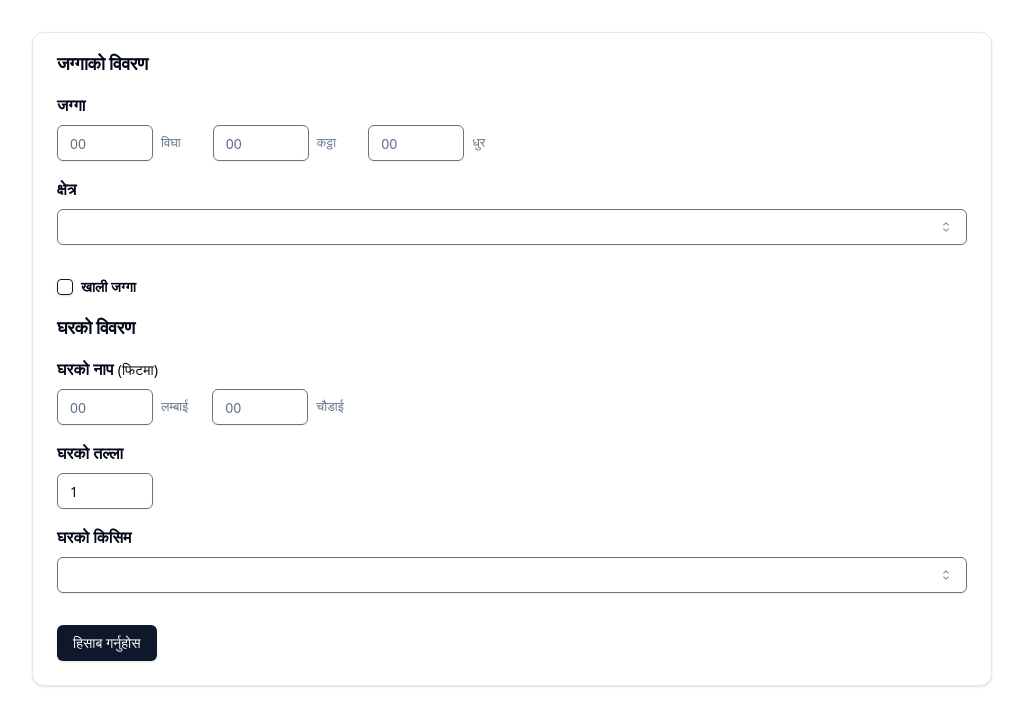
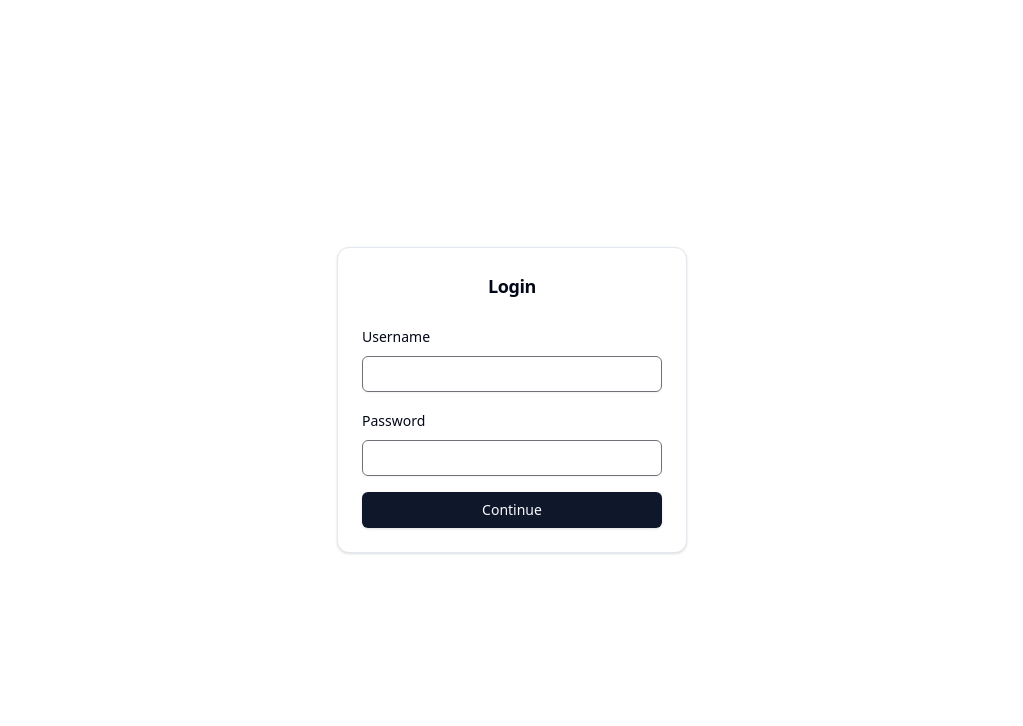
Before and after one commit to suryabanshi-janak/property-tax, a React (Vite) app: page / in a window 1280 px wide. Shown: the top 726 px of the page, without its empty margins (128-1151 px from the left). Built offline with nearby package versions, Linux system fonts and the light colour scheme.

Commit message:
dummy authentication

```diff
--- a/src/App.tsx
+++ b/src/App.tsx
@@ -1,6 +1,17 @@
+import * as React from 'react';
 import { LandForm } from './components/LandForm';
+import { Login } from './components/Login';
 
 function App() {
+  const [authToken, setAuthToken] = React.useState('');
+
+  if (!authToken)
+    return (
+      <div className='min-h-screen grid place-content-center'>
+        <Login setToken={setAuthToken} />
+      </div>
+    );
+
   return (
     <div className='container max-w-5xl my-8'>
       <LandForm />
--- /dev/null
+++ b/src/components/Login.tsx
@@ -0,0 +1,76 @@
+import { zodResolver } from '@hookform/resolvers/zod';
+import { useForm } from 'react-hook-form';
+
+import { Button } from '@/components/ui/button';
+import { Card, CardContent, CardHeader, CardTitle } from '@/components/ui/card';
+import { AuthRequestData, AuthValidator } from '@/lib/validator/auth';
+import {
+  Form,
+  FormControl,
+  FormField,
+  FormItem,
+  FormLabel,
+  FormMessage,
+} from './ui/form';
+import { Input } from './ui/input';
+
+export function Login({ setToken }: { setToken: (token: string) => void }) {
+  const form = useForm<AuthRequestData>({
+    resolver: zodResolver(AuthValidator),
+    defaultValues: {
+      username: '',
+      password: '',
+    },
+  });
+
+  const onSubmit = (data: AuthRequestData) => {
+    const { username, password } = data;
+
+    if (username === 'rim@dai' && password === 'Rim@0910') {
+      setToken(crypto.randomUUID());
+    }
+  };
+
+  return (
+    <Card className='w-[350px]'>
+      <CardHeader>
+        <CardTitle className='text-center text-lg'>Login</CardTitle>
+      </CardHeader>
+      <CardContent>
+        <Form {...form}>
+          <form onSubmit={form.handleSubmit(onSubmit)} className='space-y-4'>
+            <FormField
+              control={form.control}
+              name='username'
+              render={({ field }) => (
+                <FormItem>
+                  <FormLabel>Username</FormLabel>
+                  <FormControl>
+                    <Input {...field} type='text' />
+                  </FormControl>
+                  <FormMessage />
+                </FormItem>
+              )}
+            />
+            <FormField
+              control={form.control}
+              name='password'
+              render={({ field }) => (
+                <FormItem>
+                  <FormLabel>Password</FormLabel>
+                  <FormControl>
+                    <Input {...field} type='password' />
+                  </FormControl>
+                  <FormMessage />
+                </FormItem>
+              )}
+            />
+            <Button type='submit' className='w-full'>
+              Continue
+            </Button>
+          </form>
+        </Form>
+      </CardContent>
+    </Card>
+  );
+}
--- a/src/components/form/HouseFormContent.tsx
+++ b/src/components/form/HouseFormContent.tsx
@@ -53,7 +53,7 @@ export default function HouseFormContent({
       <div className='flex flex-col space-y-4'>
         <div>
           <FormLabel className='font-semibold text-base'>
-            घरको नाप <span className='text-sm font-normal'>(फिटमा)</span>
+            घरको नाप <span className='text-sm font-normal'>(वर्ग फिटमा)</span>
           </FormLabel>
           <div className='flex items-start gap-6 mt-2'>
             <FormField
--- /dev/null
+++ b/src/lib/validator/auth.ts
@@ -0,0 +1,12 @@
+import * as z from 'zod';
+
+export const AuthValidator = z.object({
+  username: z.string().min(1, {
+    message: 'Username is required',
+  }),
+  password: z.string().min(1, {
+    message: 'Password is required',
+  }),
+});
+
+export type AuthRequestData = z.infer<typeof AuthValidator>;
```
